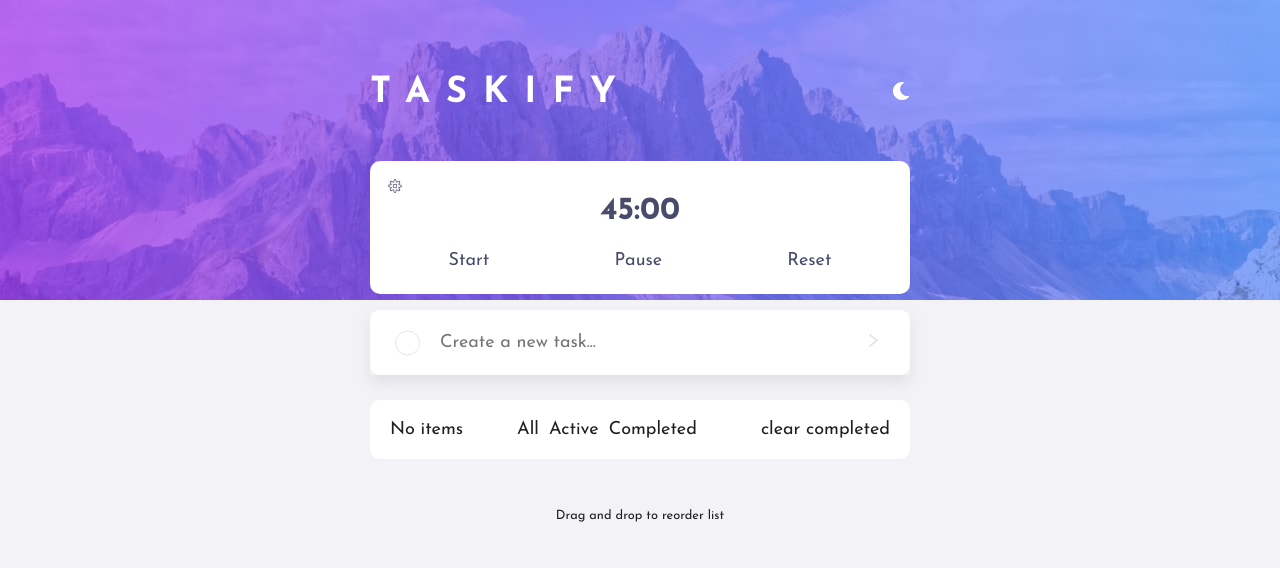
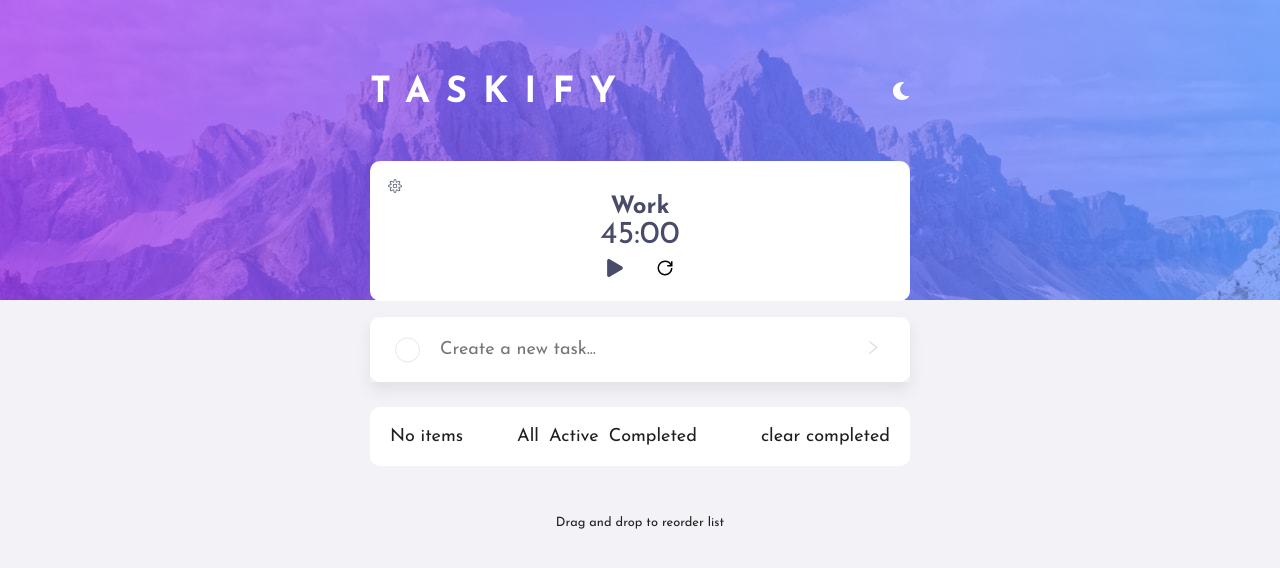
Before and after one commit to PrashanthBalakrishnan/toDoApp-frontendmentor, a React (Vite) app: page / in a window 1280 px wide. Shown: the top 568 px of the page. Built offline with nearby package versions, Linux system fonts and the light colour scheme.

Commit message:
pomodoro complete

```diff
--- a/src/components/pomodoro/Pomodoro.tsx
+++ b/src/components/pomodoro/Pomodoro.tsx
@@ -2,16 +2,59 @@ import { useState } from "react";
 import useTimer from "../../hooks/useTimer";
 import "./pomodoro.scss";
 import { CiSettings } from "react-icons/ci";
-import Settings from "./components/Settings";
+import { FaPlay, FaPause, FaSave } from "react-icons/fa";
+import { GrPowerReset } from "react-icons/gr";
 
 const Pomodoro = () => {
   const [showSettings, setShowSettings] = useState(false);
-  const { isActive, startTimer, pauseTimer, resetTimer, minutes, seconds } =
-    useTimer();
+  const {
+    isActive,
+    startTimer,
+    pauseTimer,
+    resetTimer,
+    minutes,
+    seconds,
+    workTime,
+    timeOff,
+    setTimeOff,
+    setWorkTime,
+    setMinutes,
+    setSeconds,
+    isWork,
+  } = useTimer();
+
+  const handleSubmit = (e: React.FormEvent<HTMLFormElement>) => {
+    e.preventDefault();
+    setShowSettings(false);
+    setMinutes(workTime);
+    setSeconds(0);
+  };
   return (
     <div className="pomodoro">
       {showSettings ? (
-        <Settings setShowSettings={setShowSettings} />
+        <form className="pomodoro__form" onSubmit={handleSubmit}>
+          <label>work: {workTime}:00</label>
+          <input
+            className="pomodoro__input"
+            type="range"
+            min="1"
+            max="60"
+            value={workTime}
+            onChange={(e) => setWorkTime(Number(e.target.value))}
+          />
+          <label>break: {timeOff}:00</label>
+          <input
+            className="pomodoro__input"
+            type="range"
+            min="1"
+            max="60"
+            value={timeOff}
+            onChange={(e) => setTimeOff(Number(e.target.value))}
+          />
+          <button type="submit" className="pomBtn">
+            <FaSave />
+          </button>
+        </form>
       ) : (
         <div>
           <button
@@ -22,32 +65,40 @@ const Pomodoro = () => {
             <CiSettings />
           </button>
           <div className="pomodoro__display">
+            <p className="pomodoro__status">{isWork ? "Work" : "Break"}</p>
             <p>
               {String(minutes).padStart(2, "0")}:
               {String(seconds).padStart(2, "0")}
             </p>
           </div>
           <div className="pomodoro__buttons">
+            {isActive ? (
+              <button
+                className="pomodoro__pauce pomBtn"
+                onClick={pauseTimer}
+                disabled={!isActive}
+                aria-label="stop"
+              >
+                <FaPause />
+              </button>
+            ) : (
               <button
                 className="pomodoro__start pomBtn"
                 onClick={startTimer}
                 disabled={isActive}
+                aria-label="start"
               >
-              Start
+                <FaPlay />
               </button>
-            <button
-              className="pomodoro__pauce pomBtn"
-              onClick={pauseTimer}
-              disabled={!isActive}
-            >
-              Pause
-            </button>
+            )}
+
             <button
               className="pomodoro__reset pomBtn"
               onClick={resetTimer}
               disabled={isActive}
+              aria-label="reset"
             >
-              Reset
+              <GrPowerReset />
             </button>
           </div>
         </div>
--- a/src/components/pomodoro/components/Settings.tsx
+++ /dev/null
@@ -1,43 +0,0 @@
-import useTimer from "../../../hooks/useTimer";
-import ReactSlider from "react-slider";
-import "./settings.scss";
-import { IoChevronBack } from "react-icons/io5";
-
-interface SettingsProps {
-  setShowSettings: React.Dispatch<React.SetStateAction<boolean>>;
-}
-
-const Settings = ({ setShowSettings }: SettingsProps) => {
-  const { workTime, timeOff, setTimeOff, setWorkTime } = useTimer();
-  return (
-    <div style={{ textAlign: "left" }}>
-      <label>work: {workTime}</label>
-      <ReactSlider
-        className={"slider"}
-        thumbClassName={"thumb"}
-        trackClassName={"track"}
-        value={workTime}
-        onChange={(newValue) => setWorkTime(newValue)}
-        min={1}
-        max={60}
-      />
-      <label>break: {timeOff}</label>
-      <ReactSlider
-        className={"slider green"}
-        thumbClassName={"thumb"}
-        trackClassName={"track"}
-        value={timeOff}
-        onChange={(newValue) => setTimeOff(newValue)}
-        min={1}
-        max={60}
-      />
-      <button
-        style={{ textAlign: "center", marginTop: "20px", cursor: "pointer" }}
-        onClick={() => setShowSettings(false)}
-      >
-        <IoChevronBack />
-      </button>
-    </div>
-  );
-};
-export default Settings;
--- a/src/components/pomodoro/components/settings.scss
+++ /dev/null
@@ -1,20 +0,0 @@
-.slider {
-  height: 40px;
-  border: 2px solid white;
-  border-radius: 20px;
-}
-
-.thumb {
-  background-color: var(--text-color);
-  cursor: pointer;
-  width: 40px;
-  height: 40px;
-  border-radius: 20px;
-}
-
-.slider.green {
-  border: 2px solid green($color: #000000);
-}
-.slider.green .thumb {
-  background-color: green;
-}
--- a/src/components/pomodoro/pomodoro.scss
+++ b/src/components/pomodoro/pomodoro.scss
@@ -5,16 +5,15 @@
   border-radius: 10px;
   padding: 1rem;
   text-align: center;
+  height: 140px;
 
   &__display {
     font-size: 2rem;
-    font-weight: bold;
-    margin-bottom: 1rem;
   }
 
   &__buttons {
     display: flex;
-    justify-content: space-around;
+    justify-content: center;
   }
   &__settings {
     width: 100%;
@@ -25,6 +24,21 @@
       color: var(--primary-color);
     }
   }
+
+  &__form {
+    display: flex;
+    align-items: center;
+    flex-direction: column;
+    gap: 5px;
+  }
+  &__input {
+    cursor: pointer;
+    width: 80%;
+  }
+  &__status {
+    font-size: 1.5rem;
+    font-weight: bold;
+  }
 }
 
 .pomBtn {
@@ -33,4 +47,8 @@
   &:hover {
     color: var(--primary-color);
   }
+  &:disabled {
+    cursor: not-allowed;
+    opacity: 0.3;
+  }
 }
--- a/src/hooks/useTimer.tsx
+++ b/src/hooks/useTimer.tsx
@@ -1,14 +1,20 @@
 import { useEffect, useState } from "react";
 import toast from "react-hot-toast";
+import alarm from "../assets/alarmsound.mp3";
 
 export default function useTimer() {
   const [minutes, setMinutes] = useState(45);
   const [seconds, setSeconds] = useState(0);
   const [isActive, setIsActive] = useState(false);
-  const [isBreak, setIsBreak] = useState(false);
+  const [isBreak, setIsBreak] = useState(true);
+  const [isWork, setisWork] = useState(true);
 
   const [timeOff, setTimeOff] = useState(15);
   const [workTime, setWorkTime] = useState(45);
+
+  function play() {
+    new Audio(alarm).play();
+  }
 
   useEffect(() => {
     let interval: number | undefined;
@@ -19,15 +25,18 @@ export default function useTimer() {
           if (minutes === 0) {
             clearInterval(interval);
             setIsActive(false);
-            // You can add a notification or other actions when the timer reaches 0
             if (isBreak) {
-              toast.success("Time is up! Break time!");
+              toast.success("Break time!");
+              play();
               setMinutes(timeOff);
               setIsBreak(false);
+              setisWork((prev) => !prev);
             } else {
-              toast.success("Time is up! Back to work!");
+              toast.success("Back to work!");
+              play();
               setMinutes(workTime);
               setIsBreak(true);
+              setisWork((prev) => !prev);
             }
           } else {
             setMinutes((prevMinutes) => prevMinutes - 1);
@@ -36,7 +45,7 @@ export default function useTimer() {
         } else {
           setSeconds((prevSeconds) => prevSeconds - 1);
         }
-      }, 1000);
+      }, 0.1);
     } else {
       clearInterval(interval);
     }
@@ -65,8 +74,6 @@ export default function useTimer() {
   };
 
   return {
-    minutes,
-    seconds,
     isActive,
     startTimer,
     pauseTimer,
@@ -75,7 +82,11 @@ export default function useTimer() {
     setTimeOff,
     setWorkTime,
     setMinutes,
+    setSeconds,
+    minutes,
+    seconds,
     workTime,
     timeOff,
+    isWork,
   };
 }
```
Also changed, not shown: 1 other file (tests, documents, lock files or other folders). Lines whose indentation alone changed are shown as unchanged.
